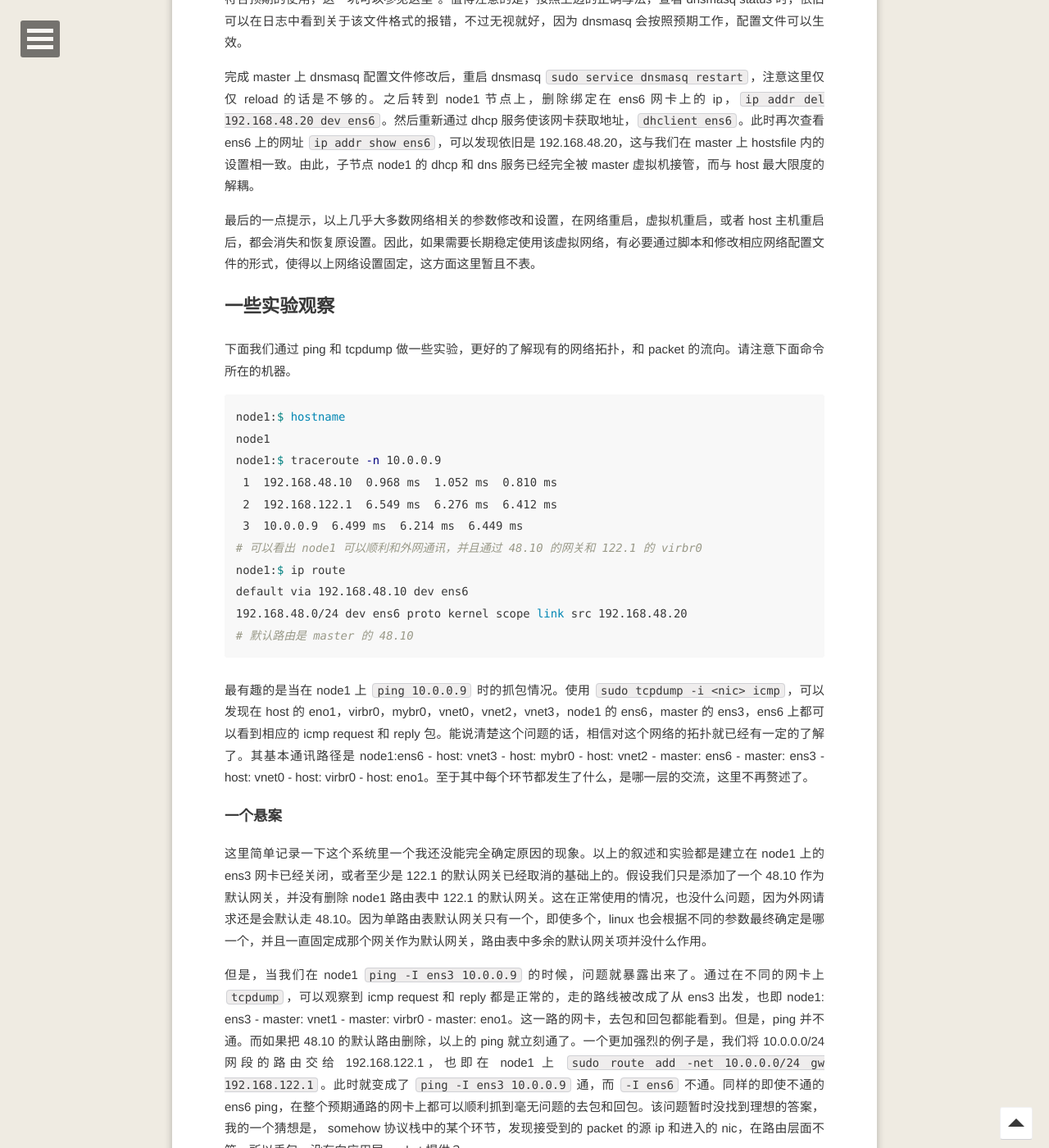
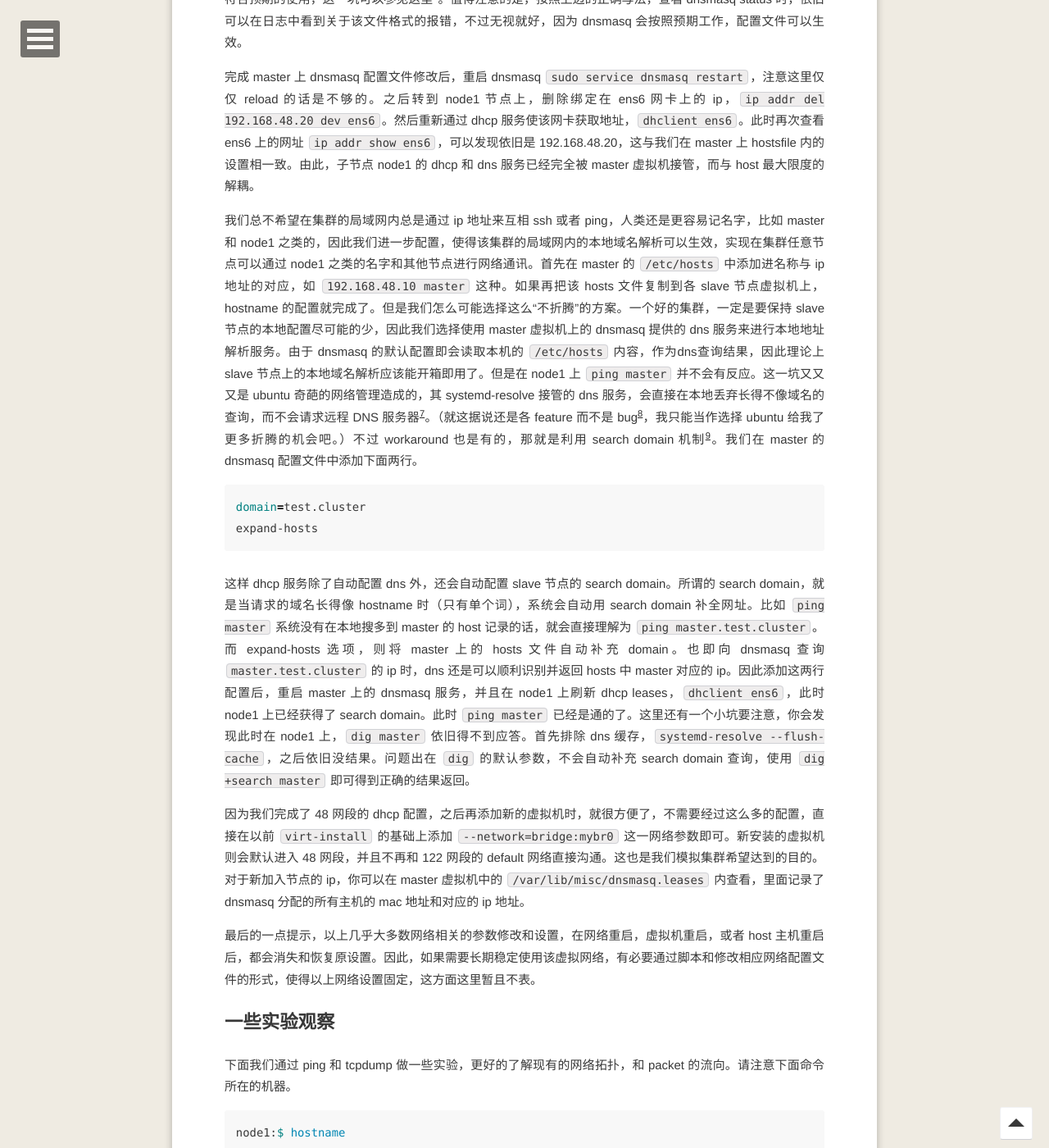
Before and after one commit to refraction-ray/refraction-ray.github.io, a Jekyll site: the page built from _posts/2019-04-26-KVM 虚拟集群网络拓扑设置.md, in a window 1280 px wide and 1400 px high, scrolled down 7257 px. Shown: the whole window at 82% size. Built offline with Jekyll 4.4.1, drawn with Linux system fonts in a browser that asks for light colours; comment, search, counter and statistics services are not loaded; some of the changed text lies outside the part shown.

Commit message:
hostname

````diff
--- a/_posts/2019-04-26-KVM 虚拟集群网络拓扑设置.md
+++ b/_posts/2019-04-26-KVM 虚拟集群网络拓扑设置.md
@@ -142,6 +142,17 @@ dhcp-host=52:54:00:eb:6c:6a,192.168.48.20,infinite
 
 完成 master 上 dnsmasq 配置文件修改后，重启 dnsmasq `sudo service dnsmasq restart`，注意这里仅仅 reload 的话是不够的。之后转到 node1 节点上，删除绑定在 ens6 网卡上的 ip，`ip addr del 192.168.48.20 dev ens6`。然后重新通过 dhcp 服务使该网卡获取地址，`dhclient ens6`。此时再次查看 ens6 上的网址 `ip addr show ens6`，可以发现依旧是 192.168.48.20，这与我们在 master 上 hostsfile 内的设置相一致。由此，子节点 node1 的 dhcp 和 dns 服务已经完全被 master 虚拟机接管，而与 host 最大限度的解耦。
 
+我们总不希望在集群的局域网内总是通过 ip 地址来互相 ssh 或者 ping，人类还是更容易记名字，比如 master 和 node1 之类的，因此我们进一步配置，使得该集群的局域网内的本地域名解析可以生效，实现在集群任意节点可以通过 node1 之类的名字和其他节点进行网络通讯。首先在 master 的 `/etc/hosts`  中添加进名称与 ip 地址的对应，如 `192.168.48.10 master` 这种。如果再把该 hosts 文件复制到各 slave 节点虚拟机上，hostname 的配置就完成了。但是我们怎么可能选择这么“不折腾”的方案。一个好的集群，一定是要保持 slave 节点的本地配置尽可能的少，因此我们选择使用 master 虚拟机上的 dnsmasq 提供的 dns 服务来进行本地地址解析服务。由于 dnsmasq 的默认配置即会读取本机的 `/etc/hosts` 内容，作为dns查询结果，因此理论上 slave 节点上的本地域名解析应该能开箱即用了。但是在 node1 上 `ping master` 并不会有反应。这一坑又又又是 ubuntu 奇葩的网络管理造成的，其 systemd-resolve 接管的 dns 服务，会直接在本地丢弃长得不像域名的查询，而不会请求远程 DNS 服务器[^ubuntulocaldns]。（就这据说还是各 feature 而不是 bug[^resolveissue]，我只能当作选择 ubuntu 给我了更多折腾的机会吧。）不过 workaround 也是有的，那就是利用 search domain 机制[^searchdomain]。我们在 master 的 dnsmasq 配置文件中添加下面两行。
+
+```bash
+domain=test.cluster
+expand-hosts
+```
+
+这样 dhcp 服务除了自动配置 dns 外，还会自动配置 slave 节点的 search domain。所谓的 search domain，就是当请求的域名长得像 hostname 时（只有单个词），系统会自动用 search domain 补全网址。比如 `ping master` 系统没有在本地搜多到 master 的 host 记录的话，就会直接理解为 `ping master.test.cluster`。而 expand-hosts 选项，则将 master 上的 hosts 文件自动补充 domain。也即向 dnsmasq 查询 `master.test.cluster` 的 ip 时，dns 还是可以顺利识别并返回 hosts 中 master 对应的 ip。因此添加这两行配置后，重启 master 上的 dnsmasq 服务，并且在 node1 上刷新 dhcp leases，`dhclient ens6`，此时 node1 上已经获得了 search domain。此时 `ping master` 已经是通的了。这里还有一个小坑要注意，你会发现此时在 node1 上，`dig master` 依旧得不到应答。首先排除 dns 缓存，`systemd-resolve --flush-cache`，之后依旧没结果。问题出在 `dig` 的默认参数，不会自动补充 search domain 查询，使用 `dig +search master` 即可得到正确的结果返回。
+
+因为我们完成了 48 网段的 dhcp 配置，之后再添加新的虚拟机时，就很方便了，不需要经过这么多的配置，直接在以前 `virt-install` 的基础上添加 `--network=bridge:mybr0` 这一网络参数即可。新安装的虚拟机则会默认进入 48 网段，并且不再和 122 网段的 default 网络直接沟通。这也是我们模拟集群希望达到的目的。对于新加入节点的 ip，你可以在 master 虚拟机中的 `/var/lib/misc/dnsmasq.leases` 内查看，里面记录了 dnsmasq 分配的所有主机的 mac 地址和对应的 ip 地址。
+
 最后的一点提示，以上几乎大多数网络相关的参数修改和设置，在网络重启，虚拟机重启，或者 host 主机重启后，都会消失和恢复原设置。因此，如果需要长期稳定使用该虚拟网络，有必要通过脚本和修改相应网络配置文件的形式，使得以上网络设置固定，这方面这里暂且不表。
 
 ## 一些实验观察
@@ -162,13 +173,28 @@ default via 192.168.48.10 dev ens6
 # 默认路由是 master 的 48.10
 ```
 
-最有趣的是当在 node1 上 `ping 10.0.0.9` 时的抓包情况。使用 `sudo tcpdump -i <nic> icmp`，可以发现在 host 的 eno1，virbr0，mybr0，vnet0，vnet2，vnet3，node1 的 ens6，master 的 ens3，ens6 上都可以看到相应的 icmp request 和 reply 包。能说清楚这个问题的话，相信对这个网络的拓扑就已经有一定的了解了。其基本通讯路径是 node1:ens6 - host: vnet3 - host: mybr0 - host: vnet2 - master: ens6 - master: ens3 - host: vnet0 - host: virbr0 - host: eno1。至于其中每个环节都发生了什么，是哪一层的交流，这里不再赘述了。
+最有趣的是当在 node1 上 `ping 10.0.0.9` 时的抓包情况。使用 `sudo tcpdump -i <nic> icmp`，可以发现在 host 的 eno1，virbr0，mybr0，vnet0，vnet2，vnet3，node1 的 ens6，master 的 ens3，ens6 上都可以看到相应的 icmp request 和 reply 包。能说清楚这个问题的话，相信对这个网络的拓扑就已经有一定的了解了。其基本通讯路径是 node1:ens6 - host: vnet3 - host: mybr0 - host: vnet2 - master: ens6 - master: ens3 - host: vnet0 - host: virbr0 - host: eno1。至于其中每个环节都发生了什么，是哪一层的交流，这里不再赘述了。放一个跟踪路由的 ping 的结果供参考。
+
+```bash
+node1:$ ping -v -I ens6 -R 10.0.0.9
+
+RR: 192.168.48.20
+	192.168.122.236
+	10.0.0.10
+	10.0.0.9
+	10.0.0.9
+	192.168.122.1
+	192.168.48.10
+	192.168.48.20
+```
+
+
 
 ### 一个悬案
 
 这里简单记录一下这个系统里一个我还没能完全确定原因的现象。以上的叙述和实验都是建立在 node1 上的 ens3 网卡已经关闭，或者至少是 122.1 的默认网关已经取消的基础上的。假设我们只是添加了一个 48.10 作为默认网关，并没有删除 node1 路由表中 122.1 的默认网关。这在正常使用的情况，也没什么问题，因为外网请求还是会默认走 48.10。因为单路由表默认网关只有一个，即使多个，linux 也会根据不同的参数最终确定是哪一个，并且一直固定成那个网关作为默认网关，路由表中多余的默认网关项并没什么作用。
 
-但是，当我们在 node1 `ping -I ens3 10.0.0.9` 的时候，问题就暴露出来了。通过在不同的网卡上 `tcpdump`，可以观察到 icmp request 和 reply 都是正常的，走的路线被改成了从 ens3 出发，也即 node1: ens3 - master: vnet1 - master: virbr0 - master: eno1。这一路的网卡，去包和回包都能看到。但是，ping 并不通。而如果把 48.10 的默认路由删除，以上的 ping 就立刻通了。一个更加强烈的例子是，我们将 10.0.0.0/24 网段的路由交给 192.168.122.1，也即在 node1 上 `sudo route add -net 10.0.0.0/24 gw 192.168.122.1`。此时就变成了 `ping -I ens3 10.0.0.9` 通，而 `-I ens6` 不通。同样的即使不通的 ens6 ping，在整个预期通路的网卡上都可以顺利抓到毫无问题的去包和回包。该问题暂时没找到理想的答案，我的一个猜想是， somehow 协议栈中的某个环节，发现接受到的 packet 的源 ip 和进入的 nic，在路由层面不符，所以丢包，没有向应用层 socket 提供？
+但是，当我们在 node1 `ping -I ens3 10.0.0.9` 的时候，问题就暴露出来了。通过在不同的网卡上 `tcpdump`，可以观察到 icmp request 和 reply 都是正常的，走的路线被改成了从 ens3 出发，也即 node1: ens3 - master: vnet1 - master: virbr0 - master: eno1。这一路的网卡，去包和回包都能看到。但是，ping 并不通。而如果把 48.10 的默认路由删除，以上的 ping 就立刻通了。一个更加强烈的例子是，我们将 10.0.0.0/24 网段的路由交给 192.168.122.1，也即在 node1 上 `sudo route add -net 10.0.0.0/24 gw 192.168.122.1`。此时就变成了 `ping -I ens3 10.0.0.9` 通，而 `-I ens6` 不通。同样的即使不通的 ens6 ping，在整个预期通路的网卡上都可以顺利抓到毫无问题的去包和回包。该问题暂时没找到理想的答案，~~我的一个猜想是， somehow 协议栈中的某个环节，发现接受到的 packet 的源 ip 和进入的 nic，在路由层面不符，所以丢包，没有向应用层 socket 提供？~~ 一个更合理的猜想：`ping` 虽然指定了出口网卡，但是监听的入口依然是默认路由的 ip。因此 icmp reply 的包由于源 ip 不符，而没找到应用层对应的监听，而被丢包。
 
 
 
@@ -183,3 +209,6 @@ default via 192.168.48.10 dev ens6
 [^snatlocal]: [How to make iptables not SNAT locally generated packets](https://serverfault.com/questions/910549/how-to-make-iptables-not-snat-locally-generated-packets)
 [^dhcpvirt]: [KVM/libvirt: How to configure static guest IP addresses on the virtualisation host](https://serverfault.com/questions/627238/kvm-libvirt-how-to-configure-static-guest-ip-addresses-on-the-virtualisation-ho)
 [^dnsmasqissue]: [github issue on dnsmasq hostfile format](https://github.com/cmprescott/ansible-role-dnsmasq/issues/1)
+[^searchdomain]: [How do I configure the search domain correctly](https://askubuntu.com/questions/584054/how-do-i-configure-the-search-domain-correctly)
+[^ubuntulocaldns]: [systemd-resolved does not query dns server for local domain](https://askubuntu.com/questions/917784/systemd-resolved-does-not-query-dns-server-for-local-domain)
+[^resolveissue]: [github issue of resolved in ubuntu](https://github.com/systemd/systemd/issues/2514)
````
